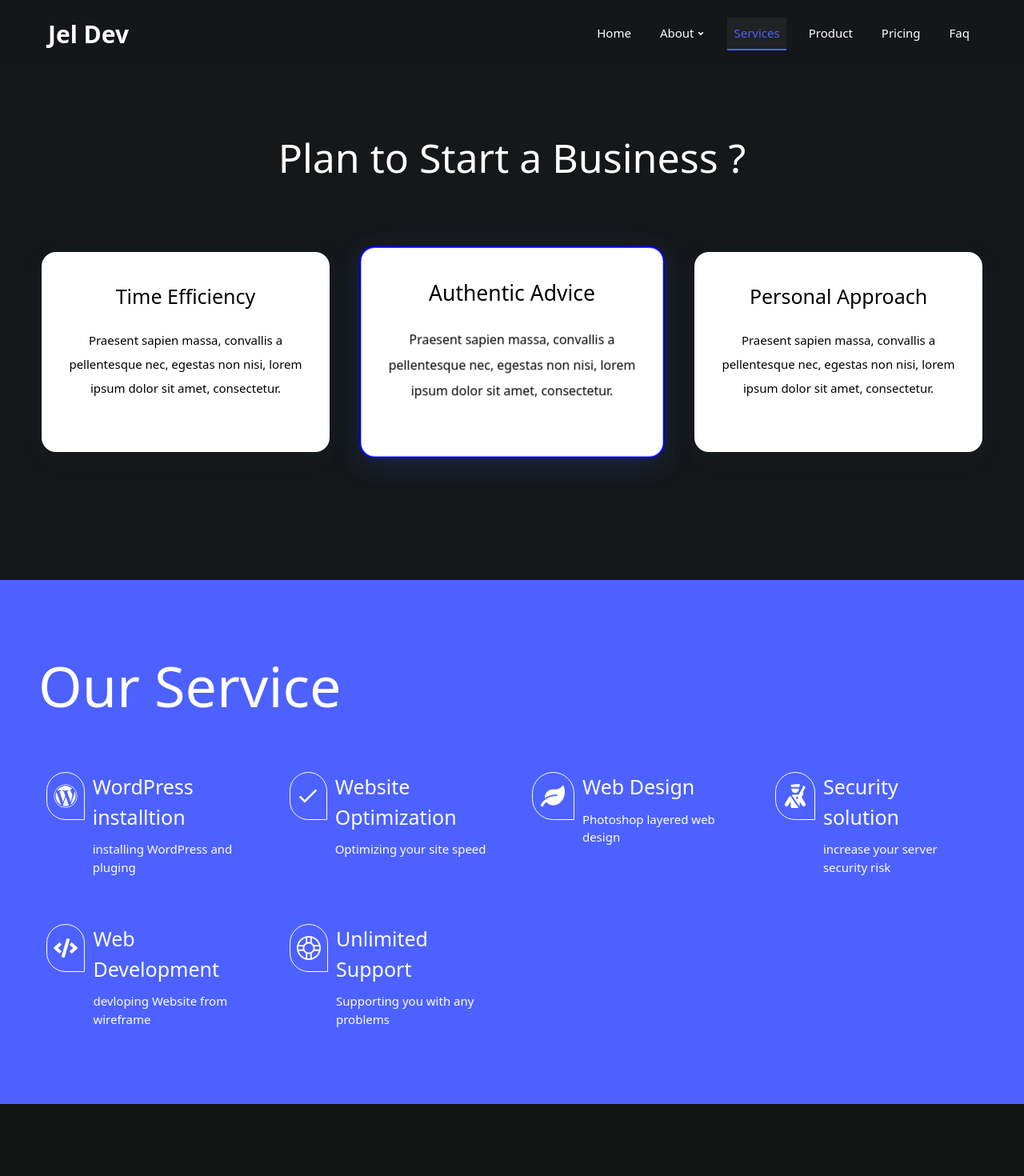
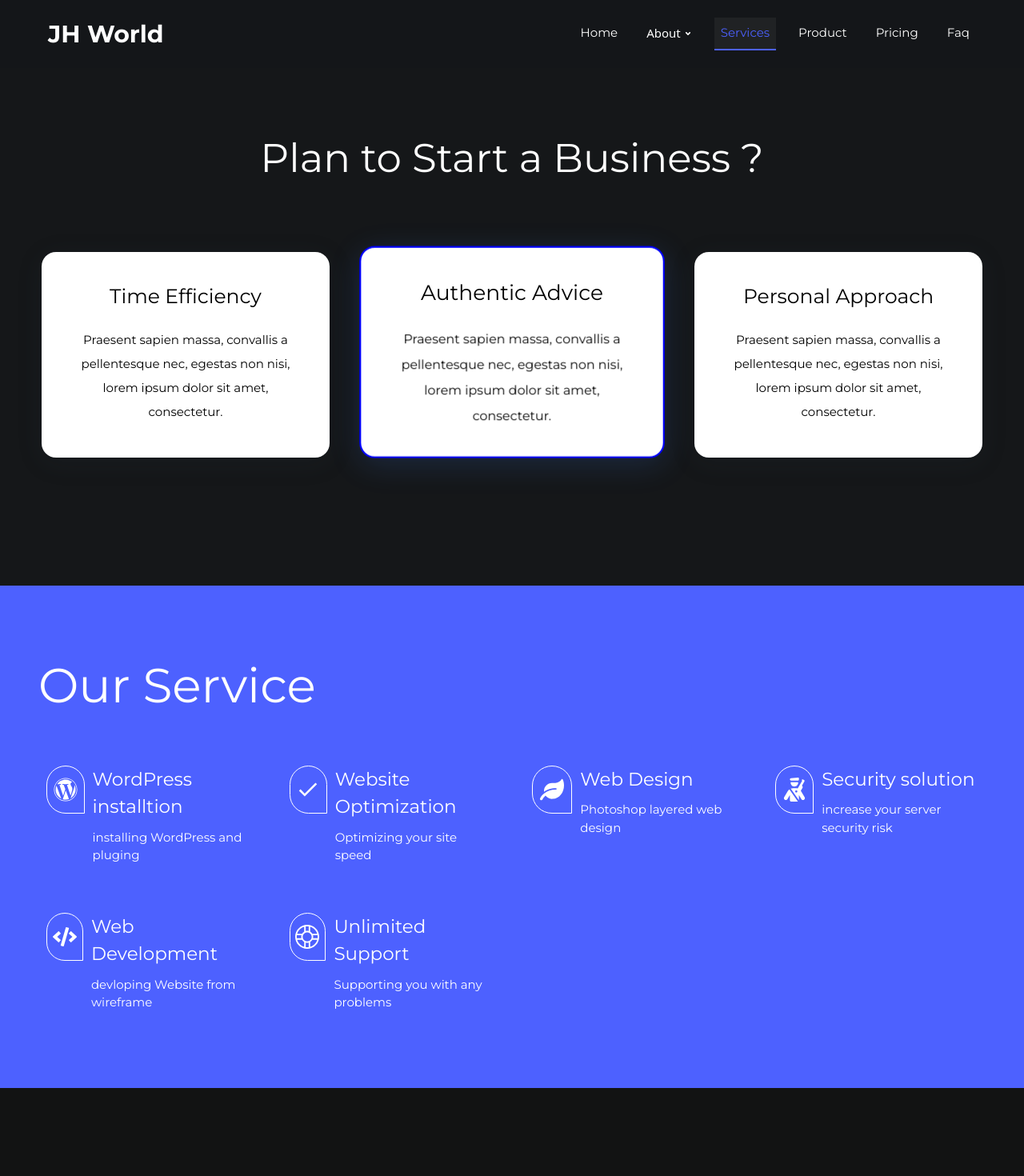
Before and after one commit to olamilekan2025/group-training, a React (Vite) app: page /services in a window 1280 px wide. Shown: the top 1470 px of the page at 80% size. Built offline with nearby package versions, Linux system fonts and the light colour scheme.

Commit message:
i add scroll to top and then i did some update in navbar,faq,footer and service pages

```diff
--- a/src/App.jsx
+++ b/src/App.jsx
@@ -10,6 +10,7 @@ import Faq from "./Routes/Faq_page/faq";
 import Company from "./Routes/Company-page/company";
 import Team from "./Routes/Team-page/team"
 import History from './Routes/History-page/history';
+import ScrollToTop from './util/ScrollToTop-page/scrollToTop';
 import './App.css'
 import Home from './Routes/Home_Page/Home';
 
@@ -32,6 +33,7 @@ function App() {
         <Route path="/pricing" element={<Pricing />} />
         <Route path="/faq" element={<Faq />} />
       </Routes>
+      <ScrollToTop/>
       <Footer/>
     </>
   )
--- a/src/Footer-page/Footer.css
+++ b/src/Footer-page/Footer.css
@@ -18,6 +18,7 @@
   align-items: center;
   gap: 10px;
   color: #fff;
+   font-family:  Montserrat;
 
 }
 
@@ -28,6 +29,7 @@
   margin-bottom: 8px;
   font-size: 15px;
   transition: 0.3s ease;
+   font-family:  Montserrat;
 }
 
 .footer-wrapper a:hover {
@@ -46,6 +48,7 @@
 
     display: flex;
   font-size: 15px;
+   font-family:  Montserrat;
 }
 
 
@@ -53,6 +56,7 @@
   margin-bottom: 8px;
   color: #d1d5db;
   font-size: 15px;
+   font-family:  Montserrat;
 }
 
 
--- a/src/Navigation/Navbar.css
+++ b/src/Navigation/Navbar.css
@@ -1,8 +1,11 @@
-/* *{
-    padding: 0%;
-    margin: 0%;
-    box-sizing: border-box;
-} */
+@font-face {
+    font-family: Montserrat;
+    src: url(/src//assets/Montserrat-VariableFont_wght.ttf);
+}
+@font-face {
+    font-family: Protest;
+    src: url(/src//assets/Montserrat-VariableFont_wght.ttf);
+}
 
 .Navigation {
     width: 100%;
@@ -15,7 +18,7 @@
     z-index: 100;
     position: fixed;
     top: 0%;
-    /* position: relative; */
+
 }
 
 
@@ -25,6 +28,7 @@
     font-weight: bold;
     color: #fff;
     text-decoration: none;
+    font-family: Montserrat;
 }
 
 .Navigation>.navbar {
@@ -40,12 +44,13 @@
     font-size: 15px;
     color: #fff;
     padding: 8px;
+    font-family:  Montserrat;
 }
 
 
 .navbar>a:hover {
     color: #4D61FF;
-    /* background-color: rgba(255, 255, 255, 0.1); */
+
 }
 
 .navbar>a.active {
@@ -147,10 +152,10 @@
 
 .dropdown-menu {
     display: none;
-    background-color: #fff;
-    border-bottom: 2px solid red;
-    border-left: 1px solid red;
-    border-right: 1px solid red;
+    background-color: rgb(0,0,0,0.3);
+    border-bottom: 2px solid #4D61FF ;
+    /* border-left: 1px solid #121313; */
+    /* border-right: 1px solid #4D61FF; */
     padding: 10px;
     flex-direction: column;
     border-radius: 15px;
@@ -167,7 +172,7 @@
 }
 
 .dropdown-menu a {
-    color: #000;
+    color: #fff;
     text-decoration: none;
     padding: 5px;
 }
@@ -175,7 +180,7 @@
 
 
 .dropdown-menu a:hover {
-    background-color: rgba(110, 15, 15, 0.1);
+    background-color: #4D61FF;
 }
 
 
@@ -183,12 +188,12 @@
 @media screen and (max-width:896px) {
     .dropdown-menu {
         position: relative;
-        /* stack inside mobile menu */
+
         top: 0;
         left: 0;
         width: 100%;
         border: none;
-        /* background-color: blue; */
+
     }
 
     .dropdown-title {
--- a/src/Navigation/navbar.jsx
+++ b/src/Navigation/navbar.jsx
@@ -49,7 +49,7 @@ function Navbar() {
 
     return (
         <div className="Navigation">
-            <a className='logo' href="/">Jel Dev</a>
+            <a className='logo' href="/">JH World</a>
 
             <div className={isMobile ? "navbar active" : "navbar"}>
                 <NavLink to="/" onClick={handleLinkClick} className={({ isActive }) => isActive ? "nav-link active" : "nav-link"}>Home</NavLink>
--- a/src/Routes/Faq_page/Faq.css
+++ b/src/Routes/Faq_page/Faq.css
@@ -1,3 +1,11 @@
+@font-face {
+  font-family: Montserrat;
+  src: url(/src//assets/Montserrat-VariableFont_wght.ttf);
+}
+@font-face {
+  font-family: Protest;
+  src: url(/src//assets/Montserrat-VariableFont_wght.ttf);
+}
 .faq-container {
   width: 100%;
   display: flex;
@@ -28,6 +36,7 @@
   font-size: 32px;
   color: #fff;
   margin-bottom: 15px;
+  font-family: Montserrat;
 }
 
 .faq-text p {
@@ -35,6 +44,7 @@
   color: #fff;
   line-height: 1.6;
   /* margin-bottom: 20px; */
+   font-family:  Protest;
 }
 
 .faq-badge {
@@ -47,6 +57,7 @@
   font-weight: bold;
   border-radius: 6px;
   gap: 10px;
+  font-family: Montserrat;
 }
 
 
@@ -74,6 +85,7 @@
   color: #fff;
   font-size: 25px;
   font-weight: bolder;
+   font-family:  Protest;
 }
 
 /* Form */
@@ -87,6 +99,7 @@ label {
   font-size: 15px;
   font-weight: 600;
   color: #aca9a9;
+   font-family:  Montserrat;
 }
 
 /* Two Column Input */
@@ -123,7 +136,7 @@ textarea {
 }
 
 
-button {
+.btn {
   padding: 12px;
   background: #2563eb;
   color: white;
@@ -134,6 +147,8 @@ button {
   transition: 0.3s;
   margin-top: 10px;
   width: 30%;
+  font-family: Montserrat;
+  font-weight: bold;
 }
 
 button:hover {
@@ -193,6 +208,7 @@ button:hover {
   margin-bottom: 20px;
   font-weight: 700;
   text-align: left;
+   font-family:  Montserrat;
 }
 
 .faq-item {
@@ -206,7 +222,7 @@ button:hover {
 }
 
 .faq-item:hover {
-  border-color: #720EEC;
+  border-color: blue;
   box-shadow: 0px 5px 15px rgba(114, 14, 236, 0.15);
 }
 
@@ -217,7 +233,8 @@ button:hover {
   justify-content: space-between;
   font-size: 18px;
   font-weight: 600;
-  color: #333;
+  color: #292828;
+   font-family:  Protest;
 }
 
 .question span svg {
@@ -234,12 +251,13 @@ button:hover {
 
 .faq-answer {
   font-size: 15px;
-  color: #555;
+  color: #434343;
   line-height: 1.6;
   margin-top: 15px;
   border-left: 2px solid #4D61FF;
   border-radius: 5px;
   padding: 5px;
+   font-family:  Montserrat;
 
   animation: fadeDown 0.3s ease;
 }
--- a/src/Routes/Faq_page/faq.jsx
+++ b/src/Routes/Faq_page/faq.jsx
@@ -2,6 +2,7 @@ import React, { useState } from "react";
 import img from "../../assets/1520043405009.jpg";
 import { FaQuestion, FaPlus } from "react-icons/fa";
 import { RiSubtractLine } from "react-icons/ri";
+
 
 import "./Faq.css";
 
@@ -97,7 +98,7 @@ function Faq() {
               <label>Message</label>
               <textarea name="message" required></textarea>
 
-              <button type="submit">Ask</button>
+              <button className="btn" type="submit">Ask</button>
             </form>
           </div>
         </div>
--- a/src/Routes/Services_page/Services.css
+++ b/src/Routes/Services_page/Services.css
@@ -1,8 +1,11 @@
-/* * {
-  padding: 0%;
-  margin: 0%;
-  box-sizing: border-box;
-} */
+@font-face {
+    font-family: Montserrat;
+    src: url(/src//assets/Montserrat-VariableFont_wght.ttf);
+}
+@font-face {
+    font-family: Protest;
+    src: url(/src//assets/ProtestStrike-Regular.ttf);
+}
 
 .services-startBusiness {
   width: 100%;
@@ -17,9 +20,10 @@
 
 
 
-.services-startBusiness > p {
+.services-startBusiness > .plan {
   color: #fff;
   font-size: 50px;
+  font-family: Montserrat;
 }
 
 .services-startBusiness > .services-cards-wrapper {
@@ -53,12 +57,15 @@
 
 .card  > h3 {
     font-size: 25px;
+     font-family: Protest;
+     display: flex;
 }
 
  .card  > p {
     line-height: 30px;
     text-align: center;
     font-size:15px ;
+     font-family: Montserrat;
 
  }
 
@@ -83,7 +90,8 @@
 
 .ourService > p {
     color: #fff;
-    font-size: 70px;
+    font-size: 60px;
+     font-family: Protest;
 }
 
 
@@ -128,11 +136,13 @@
 
 .wordPress  > .text > h2 {
     color: #fff;
-    font-size: 25px;
+    font-size: 23px;
+     font-family: Protest;
 }
 .wordPress  > .text > p {
     color: #fff;
     font-size: 15px;
+     font-family: Montserrat;
 }
 
 @media screen and (max-width:896px) {
@@ -215,12 +225,14 @@
 .development-text > h2 {
     font-size: 40px;
     color: #fff;
+     font-family: Protest;
 }
 .development-text > p {
     font-size: 25px;
     color: #908f8f;
     /* text-align: center; */
     line-height: 40px;
+     font-family: Montserrat;
 }
 
 
--- a/src/Routes/Services_page/services.jsx
+++ b/src/Routes/Services_page/services.jsx
@@ -24,7 +24,7 @@ function Services() {
   return (
     <>
       <div className="services-startBusiness">
-        <p data-aos="fade-up">Plan to Start a Business ?</p>
+        <p className=" plan"data-aos="fade-up">Plan to Start a Business ?</p>
         <div className="services-cards-wrapper" >
           <div className="card" data-aos="fade-up" >
             <h3 data-aos="fade-down">Time Efficiency </h3>
--- /dev/null
+++ b/src/util/ScrollToTop-page/ScrollToTop.css
@@ -0,0 +1,56 @@
+
+.top {
+  position: fixed;
+  bottom: 30px;
+  right: 30px;
+  z-index: 999;
+
+}
+
+
+.top button {
+  background:#4D61FF;
+  border: none;
+  outline: none;
+  width: 55px;
+  height: 55px;
+  border-radius: 50%;
+  display: flex;
+  justify-content: center;
+  align-items: center;
+  cursor: pointer;
+
+  box-shadow: 0px 8px 25px #53595e;
+  color: #fff;
+  transition: all 0.3s ease;
+  opacity: 0.85;
+}
+
+
+.top button:hover {
+  transform: translateY(-5px);
+  box-shadow: 0px 10px 35px #4D61FF;
+  opacity: 1;
+}
+
+
+.top button svg {
+  transition: transform 0.3s ease;
+}
+
+.top button:hover svg {
+  transform: translateY(-2px);
+}
+
+
+.top {
+  animation: fadeIn 0.5s ease;
+}
+
+
+@media (max-width: 600px) {
+  .top button {
+    width: 48px;
+    height: 48px;
+  }
+}
--- /dev/null
+++ b/src/util/ScrollToTop-page/scrollToTop.jsx
@@ -0,0 +1,36 @@
+import React, { useEffect, useState } from "react";
+import "./ScrollToTop.css";
+import { HiArrowSmUp } from "react-icons/hi";
+
+function ScrollToTop() {
+  const [visible, setVisible] = useState(false);
+
+  useEffect(() => {
+    const toggleVisibility = () => {
+      if (window.scrollY > 50) {
+        setVisible(true);
+      } else {
+        setVisible(false);
+      }
+    };
+
+    window.addEventListener("scroll", toggleVisibility);
+    return () => window.removeEventListener("scroll", toggleVisibility);
+  }, []);
+
+  const scrollToTop = () => {
+    window.scrollTo({ top: 0, behavior: "smooth" });
+  };
+
+  return (
+    visible && (
+      <div className="top">
+        <button onClick={scrollToTop}>
+          <HiArrowSmUp style={{ color: "#fff", fontSize: "20px" }} />
+        </button>
+      </div>
+    )
+  );
+}
+
+export default ScrollToTop;
```
Also changed, not shown: src/assets/Montserrat-VariableFont_wght.ttf (added), src/assets/ProtestStrike-Regular.ttf (added).
